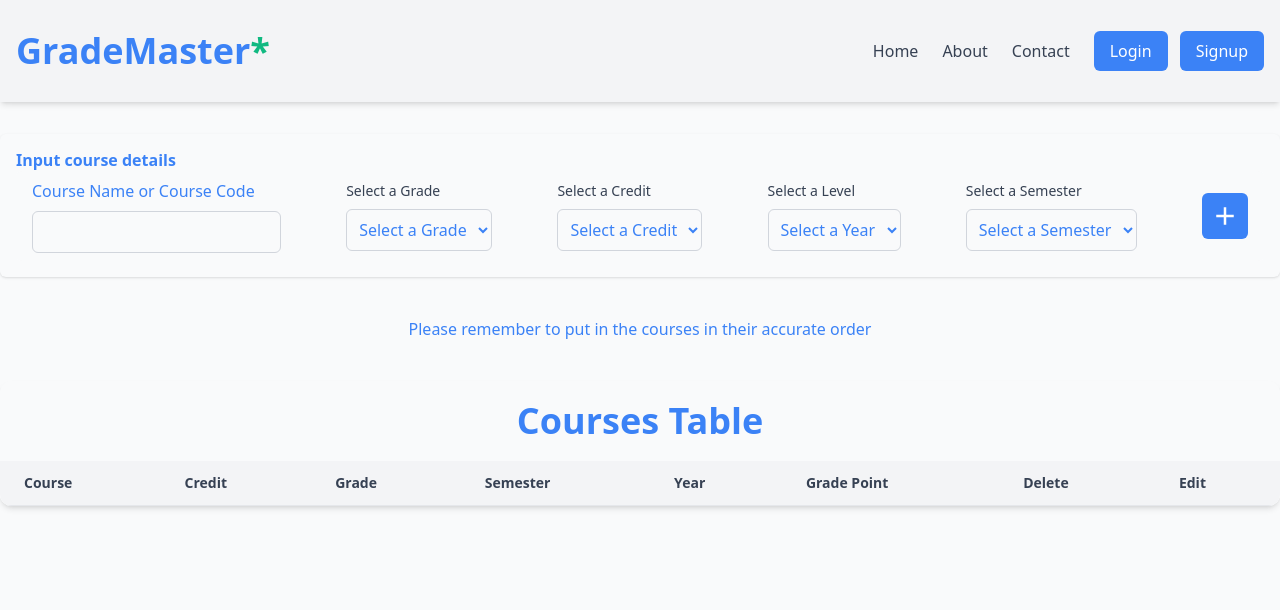
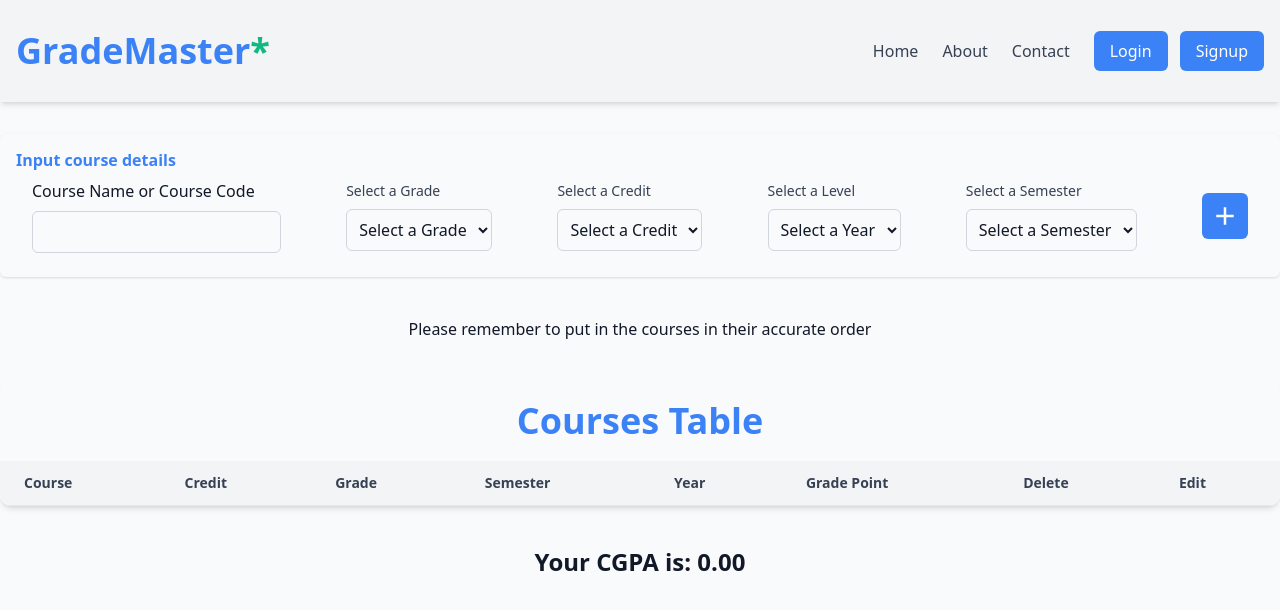
Before and after one commit to Alpha-code-max/grademaster, a Next.js app: page /CoursePage in a window 1280 px wide. Shown: the top 610 px of the page. Built offline with nearby package versions, Linux system fonts and the light colour scheme.

Commit message:
CRUD Application added

```diff
--- a/app/CoursePage/page.jsx
+++ b/app/CoursePage/page.jsx
@@ -1,8 +1,32 @@
+'use client'
+import { useState } from 'react';
 import CourseInputRow from "@/components/CourseInputRow";
 import Table from "@/components/Table";
 import NavBar from "@/components/NavBar";
+import useCourses from '@/store/useCourses.js';
 
-export default function CoursePage (){
+export default function CoursePage() {
+    const courses = useCourses((state) => state.courses);
+
+    const calculateCGPA = () => {
+        if (!courses || courses.length === 0) return 0;
+
+        const totalGradePoints = courses.reduce(
+            (acc, course) => acc + (course.gradePoint * course.credit),
+            0
+        );
+        const totalCredits = courses.reduce(
+            (acc, course) => acc + course.credit,
+            0
+        );
+
+        return totalGradePoints / totalCredits;
+    };
+
+    console.log(courses)
+
+    const CGPA = calculateCGPA();
+
     return (
         <div className="bg-background">
             <div className="bg-background mb-10">
@@ -12,10 +36,13 @@ export default function CoursePage (){
                 Course Page
             </div>
             <CourseInputRow />
-            <div className="body text-center my-10">
+            <div className="body text-center my-10 text-text">
                 Please remember to put in the courses in their accurate order
             </div>
             <Table />
+            <div className="text-center text-text font-bold text-2xl mt-10">
+                Your CGPA is: {isNaN(CGPA) ? "0.00" : CGPA.toFixed(2)}
+            </div>
         </div>
     )
 }
--- a/app/page.js
+++ b/app/page.js
@@ -10,6 +10,7 @@ import Table from "@/components/Table";
 import { useState } from "react";
 import LandingPage from "@/components/LandingPage";
 import Register from "@/auth-components/Register";
+import ContactPage from "@/components/ContactComponent";
 export default function Page(){
 
 
@@ -28,6 +29,7 @@ export default function Page(){
           <p>{course.semester}</p>
         </div>
       ))} */}
+      <ContactPage />
     </div>
   )
 }
--- /dev/null
+++ b/components/ContactComponent.jsx
@@ -0,0 +1,60 @@
+import NavBar from "@/components/NavBar";
+
+export default function ContactPage() {
+  return (
+    <div className="bg-background">
+      <div className="bg-background mb-10">
+        <NavBar />
+      </div>
+      <div className="min-h-screen bg-white px-6 py-20 text-gray-800">
+        <div className="max-w-3xl mx-auto space-y-10">
+          <h1 className="text-4xl font-bold text-primary text-center">Contact Us</h1>
+
+          <p className="body text-center">
+            Have questions, feedback, or need help with GradeMaster? We're here to assist you. Reach out using the form below and we'll get back to you as soon as possible.
+          </p>
+
+          <form className="space-y-6 bg-gray-50 p-6 rounded-xl shadow-md">
+            <div>
+              <label className="block small font-medium text-gray-700">Name</label>
+              <input
+                type="text"
+                placeholder="Your full name"
+                className="mt-1 w-full px-4 py-2 border border-gray-300 rounded-md focus:outline-none focus:ring-2 focus:ring-primary"
+              />
+            </div>
+
+            <div>
+              <label className="block small font-medium text-gray-700">Email</label>
+              <input
+                type="email"
+                placeholder="you@example.com"
+                className="mt-1 w-full px-4 py-2 border border-gray-300 rounded-md focus:outline-none focus:ring-2 focus:ring-primary"
+              />
+            </div>
+
+            <div>
+              <label className="block small font-medium text-gray-700">Message</label>
+              <textarea
+                rows="5"
+                placeholder="Write your message here..."
+                className="mt-1 w-full px-4 py-2 border border-gray-300 rounded-md focus:outline-none focus:ring-2 focus:ring-primary"
+              ></textarea>
+            </div>
+
+            <button
+              type="submit"
+              className="bg-primary text-white font-semibold px-6 py-2 rounded-md hover:bg-primary-dark transition duration-200"
+            >
+              Send Message
+            </button>
+          </form>
+
+          <p className="text-center text-gray-500 text-sm mt-16">
+            &copy; {new Date().getFullYear()} GradeMaster. Built with ❤️ to help every student succeed.
+          </p>
+        </div>
+      </div>
+    </div>
+  );
+}
--- a/components/CourseInputRow.jsx
+++ b/components/CourseInputRow.jsx
@@ -1,70 +1,91 @@
 'use client';
 
+import { useState } from "react";
 import Input from "./Input";
 import Select from "./Select";
-import Button from "./Button";
 import { MdAdd } from "react-icons/md";
 import useCourses from "@/store/useCourses";
-import { useState } from "react";
 
 export default function CourseInputRow() {
-
-
   const [courseName, setCourseName] = useState('')
   const [grade, setGrade] = useState('')
-  const [credit, setCredit] = useState('')
+  const [credit, setCredit] = useState(0)  // Initialize as number
   const [level, setLevel] = useState('')
-  const [gradePoint, setGradePoint] = useState('')
   const [semester, setSemester] = useState('')
 
-  const AddCourses = useCourses((state) => state.addCourse)
+  const addCourse = useCourses((state) => state.addCourse);
 
-  const calculateGradePoint = () => {
-    if (grade === 'A') {
-      setGradePoint(5 * credit);
-    } else if (grade === 'B') {
-      setGradePoint(4 * credit);
-    } else if (grade === 'C') {
-      setGradePoint(3 * credit);
-    } else if (grade === 'D') {
-      setGradePoint(2 * credit);
-    } else if (grade === 'E') {
-      setGradePoint(1 * credit);
-    } else if (grade === 'F') {
-      setGradePoint(0 * credit);
-    }
+  const handleAddClick = (e) => {
+    e.preventDefault();
+    addCourse({
+      courseName,
+      grade,
+      credit: Number(credit), // Ensure credit is a number
+      level,
+      semester
+    });
 
-    return gradePoint;
-  }
-
-  const handleAddClick = async (e) => {
-    e.preventDefault();
-    calculateGradePoint();
-    const res = await fetch('/api/courses/', {
-      method: 'POST',
-      headers: {
-        'Content-Type': 'application/json',
-      },
-      body: JSON.stringify({ courseName, grade, credit, level, semester, gradePoint }),
-    });
-    AddCourses({ courseName, grade, credit, level, semester, gradePoint })
+    // Reset form
+    setCourseName('');
+    setGrade('');
+    setCredit(0);
+    setLevel('');
+    setSemester('');
   };
 
-
+  const handleCreditChange = (e) => {
+    const value = parseInt(e.target.value, 10); // Convert to number
+    setCredit(value);
+  };
 
   return (
     <div className="container mx-auto shadow-sm rounded-md p-4 mt-4">
-    <div className="text-body text-2xl font-bold">
+      <div className="text-body text-2xl font-bold">
         Input course details
-    </div>
-    <form className="flex justify-between gap-[1px] items-center bg-background rounded-md py-2 px-4" onSubmit={handleAddClick}>
-      <Input label="Course Name or Course Code" id="course-name" onChange={(e) => setCourseName(e.target.value)}/>
-      <Select label="Select a Grade" id="Grade" options={["A", "B", "C", "D", "E", "F"]} placeholder="Select a Grade" onChange={(e) => setGrade(e.target.value)}/>
-      <Select label="Select a Credit" id="Credit" options={["1", "2", "3", "4", "5", "6"]} placeholder="Select a Credit" onChange={(e) => setCredit(e.target.value)}/>
-      <Select label="Select a Level" id="Level" options={["100", "200", "300", "400", "500", "600"]} placeholder="Select a Year" onChange={(e) => setLevel(e.target.value)}/>
-      <Select label="Select a Semester" id="Semester" options={["1", "2"]} placeholder="Select a Semester" onChange={(e) => setSemester(e.target.value)}/>
-      <button type="submit" className='bg-primary p-2 rounded-md cursor-pointer'><MdAdd color="white" size={30}/></button>
-    </form>
+      </div>
+      <form className="text-text flex justify-between gap-[1px] items-center bg-background rounded-md py-2 px-4" onSubmit={handleAddClick}>
+        <Input
+          label="Course Name or Course Code"
+          id="course-name"
+          value={courseName}
+          onChange={(e) => setCourseName(e.target.value)}
+        />
+        <Select
+          label="Select a Grade"
+          id="Grade"
+          value={grade}
+          options={["A", "B", "C", "D", "E", "F"]}
+          placeholder="Select a Grade"
+          onChange={(e) => setGrade(e.target.value)}
+        />
+        <Select
+          label="Select a Credit"
+          id="Credit"
+          value={credit}
+          options={[1, 2, 3, 4, 5, 6]}
+          placeholder="Select a Credit"
+          onChange={handleCreditChange}  // Use new handler
+        />
+        <Select
+          label="Select a Level"
+          id="Level"
+          value={level}
+          options={["100", "200", "300", "400", "500", "600"]}
+          placeholder="Select a Year"
+          onChange={(e) => setLevel(e.target.value)}
+        />
+        <Select
+          label="Select a Semester"
+          id="Semester"
+          value={semester}
+          options={["1", "2"]}
+          placeholder="Select a Semester"
+          onChange={(e) => setSemester(e.target.value)}
+        />
+        <button type="submit" className='bg-primary p-2 rounded-md cursor-pointer'>
+          <MdAdd color="white" size={30}/>
+        </button>
+      </form>
     </div>
   );
 }
--- a/components/LandingPage.jsx
+++ b/components/LandingPage.jsx
@@ -45,9 +45,9 @@ export default function LandingPage() {
         </section>
 
         {/* Footer */}
-        <footer className="text-center text-gray-500 mt-20 text-sm">
+        {/* <footer className="text-center text-gray-500 mt-20 text-sm">
           &copy; {new Date().getFullYear()} GradeMaster. All rights reserved.
-        </footer>
+        </footer> */}
       </div>
     );
   }
--- a/models/course.js
+++ b/models/course.js
@@ -1,19 +1,41 @@
 import mongoose from "mongoose";
-import  connect  from "@/mongoose.js";
+import connect from "@/mongoose.js";
 
-const { coursesConnection } = await connect()// Assuming this is your DB connection utility
+const courseSchema = new mongoose.Schema({
+    courseName: {
+        type: String,
+        required: true
+    },
+    credit: {
+        type: Number,
+        required: true
+    },
+    grade: {
+        type: String,
+        required: true
+    },
+    semester: {
+        type: String,
+        required: true
+    },
+    level: {
+        type: String,
+        required: true
+    },
+    gradePoint: {
+        type: Number,
+        required: true
+    }
+}, { timestamps: true });
 
-const courseSchema = (coursesConnection) => {
-    const courseSchema = new mongoose.Schema({
-        courseName: String,
-        credit: Number,
-        grade: String,
-        semester: String,
-        level: String,
-        gradePoint: Number,
-    }, {timestamps: true})
+const getCourseModel = async () => {
+    try {
+        await connect();
+        return mongoose.models.Course || mongoose.model('Course', courseSchema);
+    } catch (error) {
+        console.error('Error creating course model:', error);
+        throw error;
+    }
+};
 
-}
-
-
-export default createCourseModel;
+export default getCourseModel;
--- /dev/null
+++ b/store/useCourses.js
@@ -0,0 +1,38 @@
+import { create } from 'zustand';
+
+const calculateGradePoint = (grade) => {
+    const gradePoints = {
+        'A': 5.0,
+        'B': 4.0,
+        'C': 3.0,
+        'D': 2.0,
+        'E': 1.0,
+        'F': 0.0
+    };
+    return gradePoints[grade] || 0;
+};
+
+const useCourses = create((set) => ({
+    courses: [],
+    addCourse: (courseData) => {
+        const courseWithGradePoint = {
+            ...courseData,
+            id: Date.now(),
+            gradePoint: calculateGradePoint(courseData.grade)
+        };
+
+        set((state) => ({
+            courses: [...state.courses, courseWithGradePoint]
+        }));
+    },
+    removeCourse: (courseId) => {
+        set((state) => ({
+            courses: state.courses.filter(course => course.id !== courseId)
+        }));
+    },
+    clearCourses: () => {
+        set({ courses: [] });
+    }
+}));
+
+export default useCourses;
--- a/store/useCourses.jsx
+++ /dev/null
@@ -1,16 +0,0 @@
-import { create } from "zustand";
-
-const useCourses = create((set) => ({
-    courses: [],
-    addCourse: (course) => set((state) => ({
-        courses: [...state.courses, course]
-    })),
-    removeCourse: (course) => set((state) => ({
-        courses: state.courses.filter((c) => c !== course)
-    })),
-    clearCourses: () => set({ courses: [] }),
-    setCourses: (courses) => set({ courses }),
-
-}))
-
-export default useCourses;
```
Also changed, not shown: app/Contact/page.jsx (+5 -56 lines), app/api/courses/route.js (+31 -13 lines), components/Table.jsx (+8 -5 lines).
